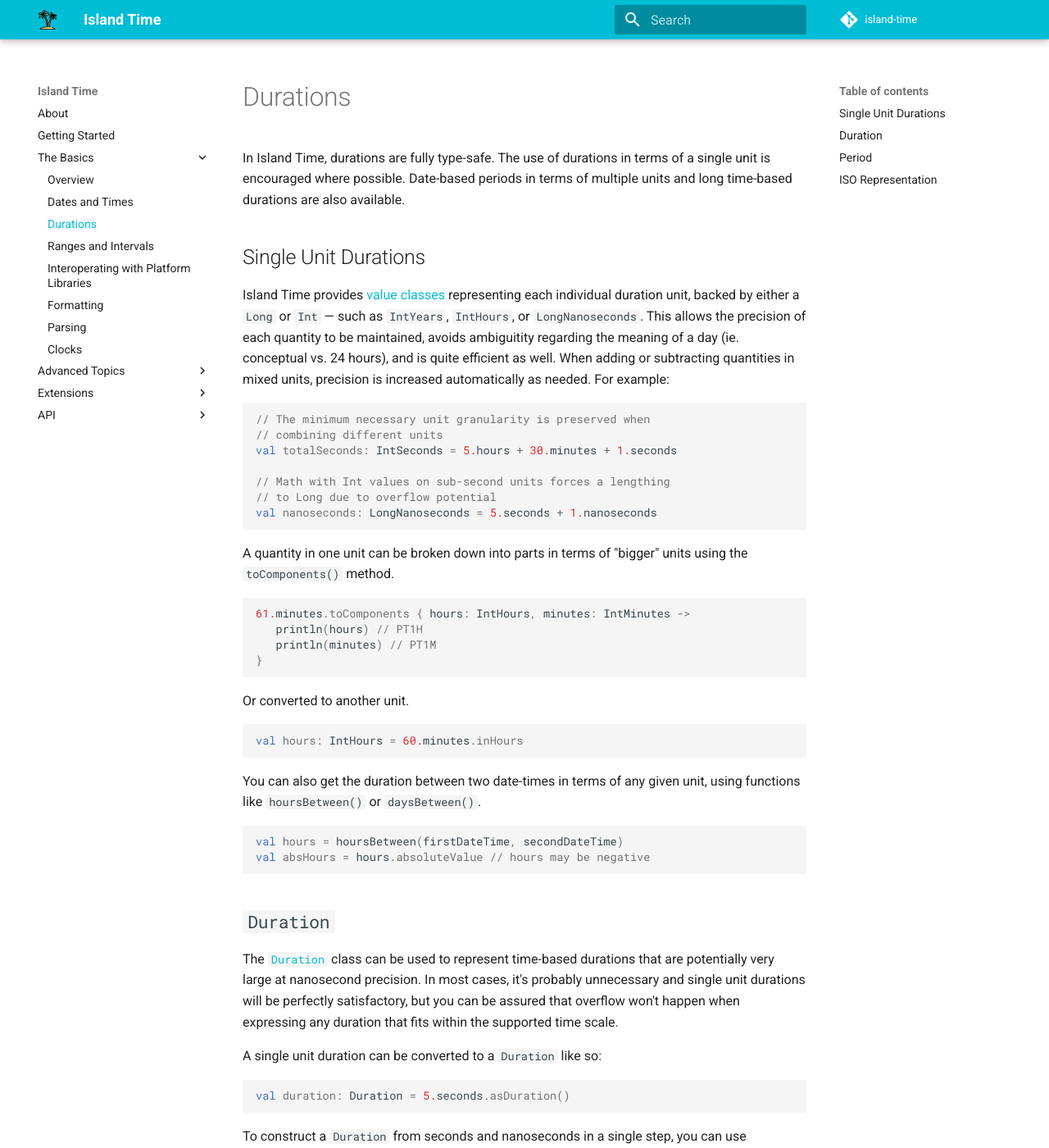
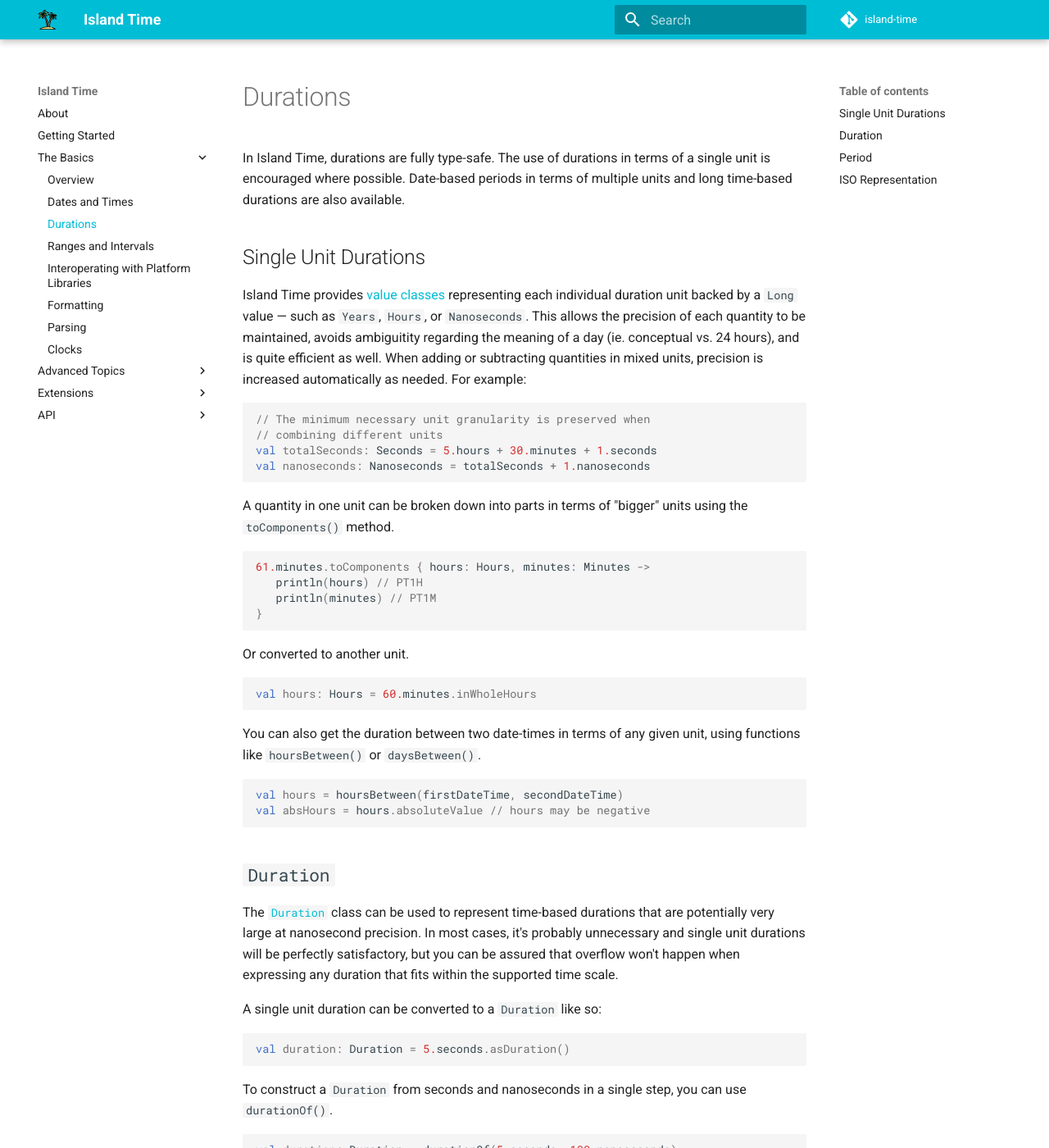
Before and after one commit to erikc5000/island-time, an MkDocs documentation site: the page built from docs/basics/durations.md, in a window 1280 px wide and 1400 px high. Shown: the whole window at 82% size. Built offline with MkDocs 1.6.1 and Material for MkDocs 9.7.7, drawn with Linux system fonts in a browser that asks for light colours; comment, search, counter and statistics services are not loaded.

````diff
--- a/docs/basics/durations.md
+++ b/docs/basics/durations.md
@@ -4,22 +4,19 @@ In Island Time, durations are fully type-safe. The use of durations in terms of
 
 ## Single Unit Durations
 
-Island Time provides [value classes](https://kotlinlang.org/docs/reference/inline-classes.html) representing each individual duration unit, backed by either a `Long` or `Int` &mdash; such as `IntYears`, `IntHours`, or `LongNanoseconds`. This allows the precision of each quantity to be maintained, avoids ambiguitity regarding the meaning of a day (ie. conceptual vs. 24 hours), and is quite efficient as well. When adding or subtracting quantities in mixed units, precision is increased automatically as needed. For example:
+Island Time provides [value classes](https://kotlinlang.org/docs/reference/inline-classes.html) representing each individual duration unit backed by a `Long` value &mdash; such as `Years`, `Hours`, or `Nanoseconds`. This allows the precision of each quantity to be maintained, avoids ambiguitity regarding the meaning of a day (ie. conceptual vs. 24 hours), and is quite efficient as well. When adding or subtracting quantities in mixed units, precision is increased automatically as needed. For example:
 
 ```kotlin
 // The minimum necessary unit granularity is preserved when
 // combining different units
-val totalSeconds: IntSeconds = 5.hours + 30.minutes + 1.seconds
-
-// Math with Int values on sub-second units forces a lengthing
-// to Long due to overflow potential
-val nanoseconds: LongNanoseconds = 5.seconds + 1.nanoseconds
+val totalSeconds: Seconds = 5.hours + 30.minutes + 1.seconds
+val nanoseconds: Nanoseconds = totalSeconds + 1.nanoseconds
 ```
 
 A quantity in one unit can be broken down into parts in terms of "bigger" units using the `toComponents()` method.
 
 ```kotlin
-61.minutes.toComponents { hours: IntHours, minutes: IntMinutes ->
+61.minutes.toComponents { hours: Hours, minutes: Minutes ->
    println(hours) // PT1H
    println(minutes) // PT1M
 }
@@ -28,7 +25,7 @@ A quantity in one unit can be broken down into parts in terms of "bigger" units
 Or converted to another unit.
 
 ```kotlin
-val hours: IntHours = 60.minutes.inHours
+val hours: Hours = 60.minutes.inWholeHours
 ```
 
 You can also get the duration between two date-times in terms of any given unit, using functions like `hoursBetween()` or `daysBetween()`.
````
Also changed, not shown: core/MODULE.md (+1 -1 lines), docs/basics/interop.md (+3 -3 lines).
